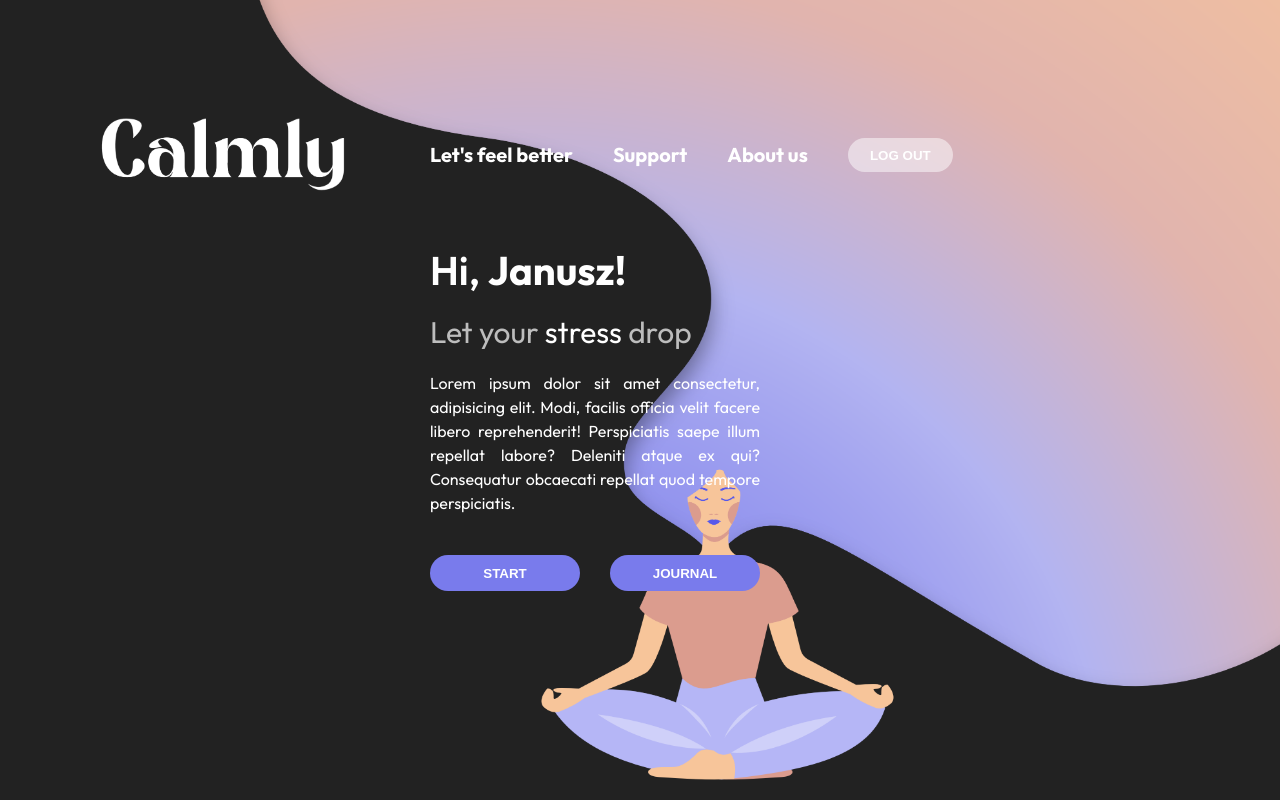
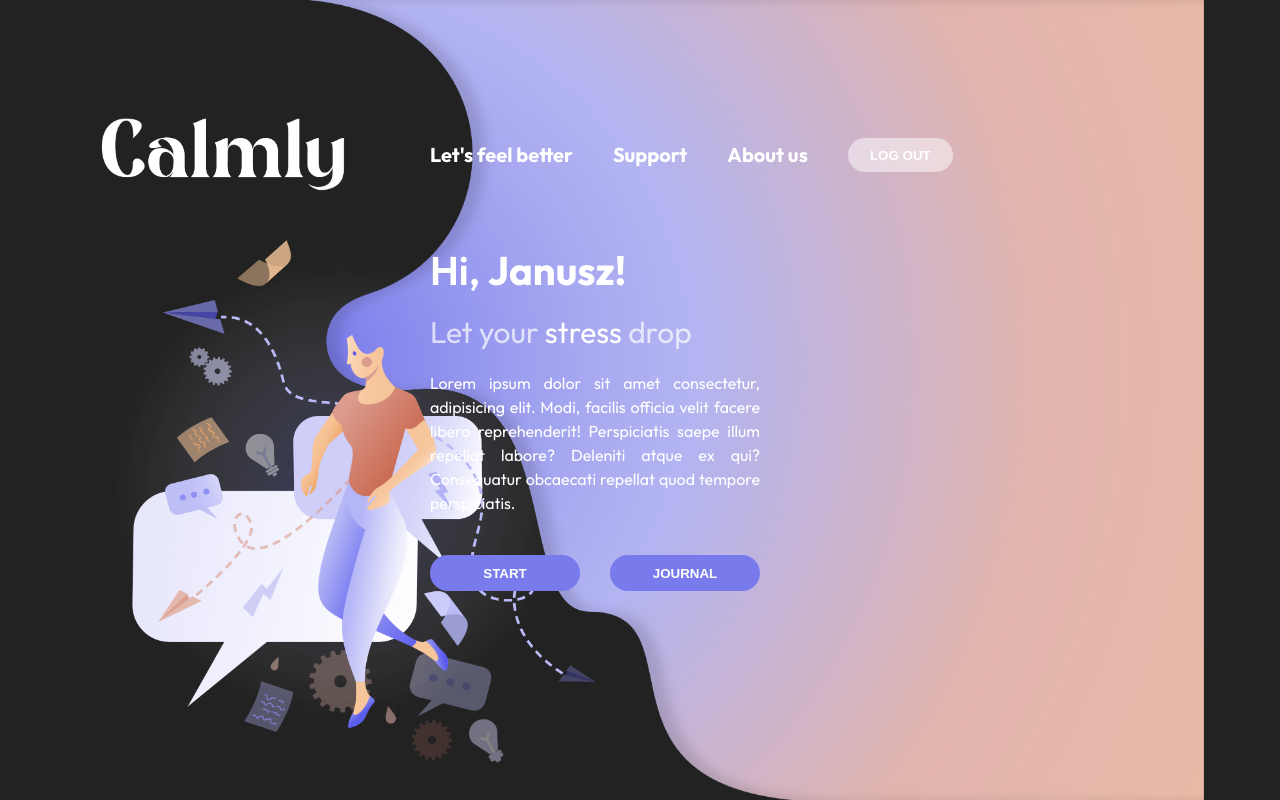
Before and after one commit to infoshareacademy/jfddr9-calmly, a React (Vite) app: page /home in a window 1280 px wide. Built offline with nearby package versions, Linux system fonts and the light colour scheme; what survey-react-ui would draw is missing.

Commit message:
homepage background added

```diff
--- a/src/routes/Home/Home.styles.ts
+++ b/src/routes/Home/Home.styles.ts
@@ -1,10 +1,10 @@
 import styled from "styled-components";
 
 export const Wrapper = styled.div`
-  background-image: url("src/assets/g page.png");
+  background-image: url("src/assets/h page.png");
   background-size: auto 100%;
   background-repeat: no-repeat;
-  background-position: right;
+  background-position: center;
   width: 100vw;
   height: 100vh;
   font-family: "Outfit", sans-serif;
```
Also changed, not shown: src/assets/h page.png (added).
